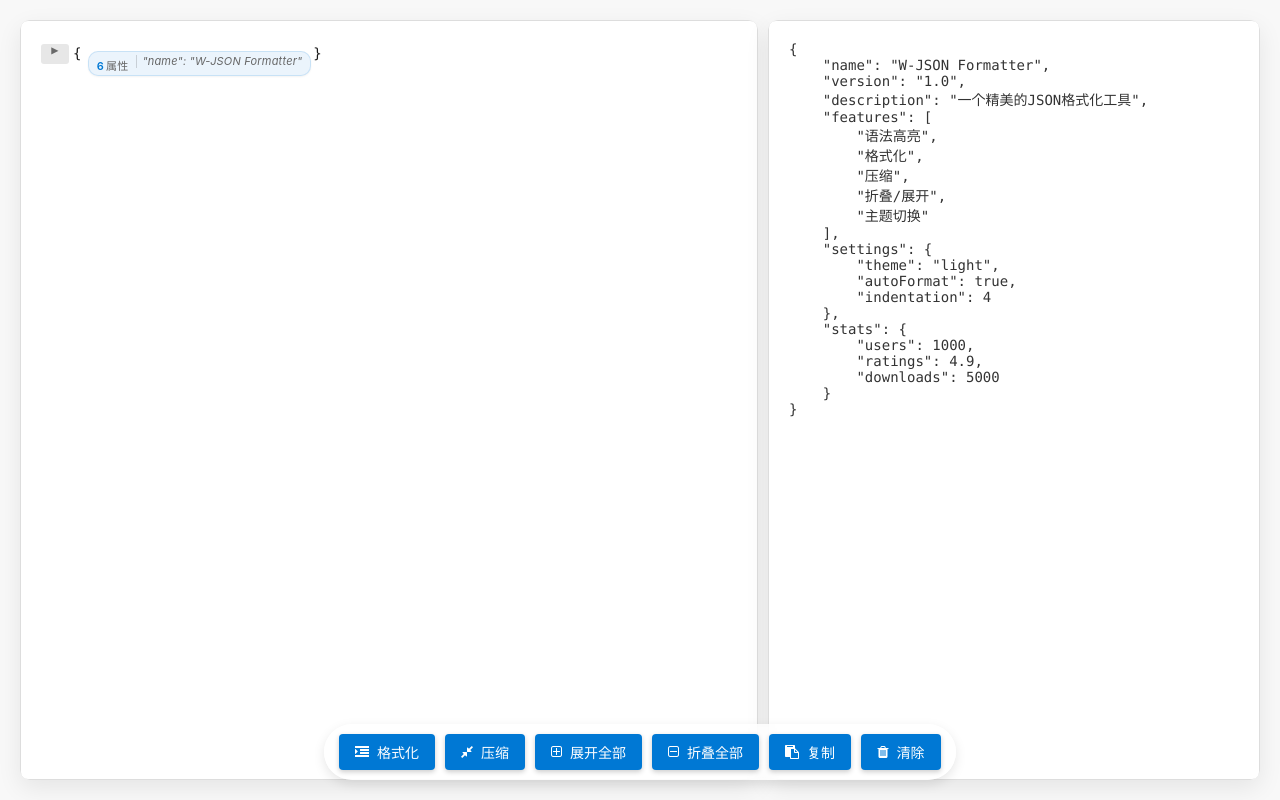
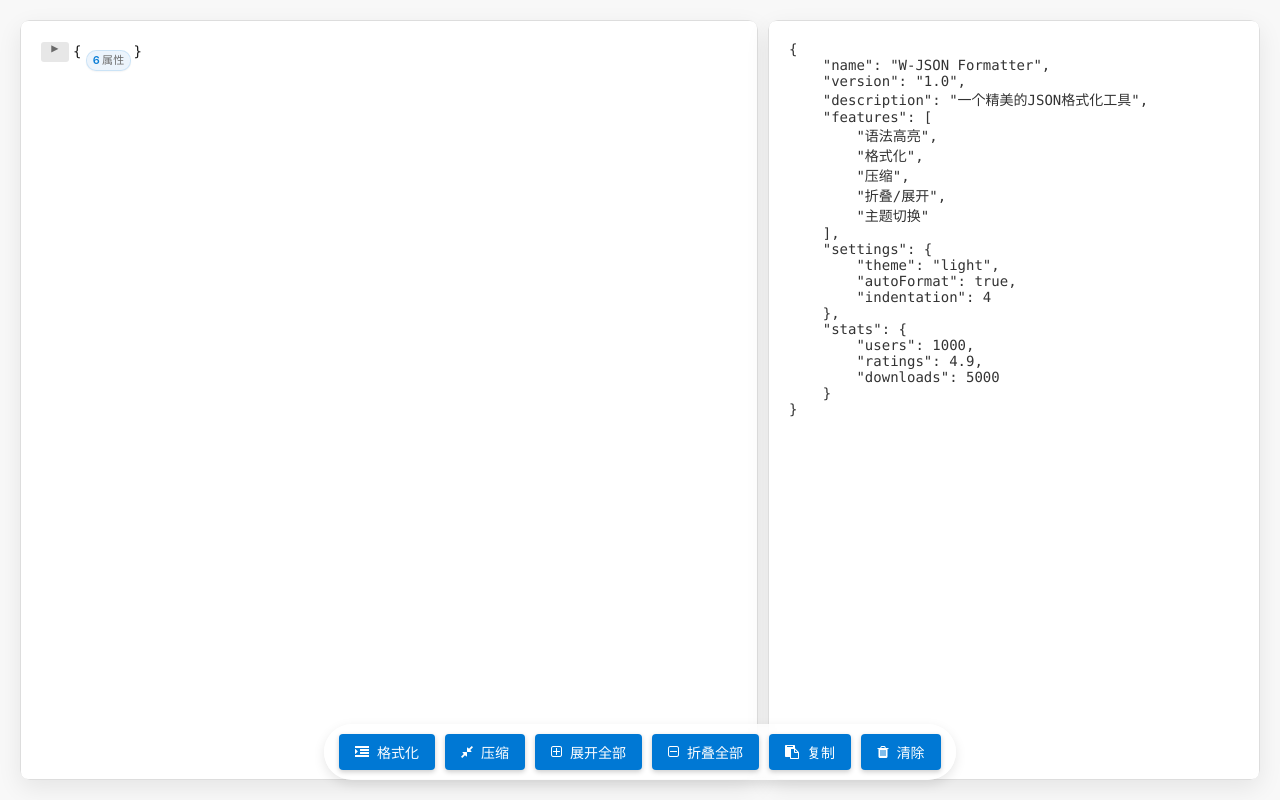
Before and after one commit to wilson-i/Json, a browser extension: page formatter.html in a window 1280 px wide. Both pictures are taken after a click on the button "折叠全部". Drawn offline with Linux system fonts and the light colour scheme.

Commit message:
简化简介显示，仅显示元素数量
1. 移除简介中的字段内容预览\n2. 优化简介位置和样式\n3. 统一选择器确保简介显示位置正确\n4. 调整简介内部元素样式和间距

```diff
--- a/formatter.js
+++ b/formatter.js
@@ -289,7 +289,6 @@ document.addEventListener('DOMContentLoaded', function() {
                 html += '<span class="summary-badge">' +
                     '<span class="badge-count">' + keys.length + '</span>' +
                     '<span class="badge-type">属性</span>' +
-                    (keyPreview ? '<span class="badge-preview">' + keyPreview + '</span>' : '') +
                 '</span>';
             }
 
--- a/styles.css
+++ b/styles.css
@@ -480,28 +480,30 @@ html[data-theme="light"] ::-webkit-scrollbar-thumb:hover {
     position: relative;
 }
 
-/* 优化简介样式，使其更加美观 */
+/* 调整简介在折叠状态下的位置和样式 */
 .summary-badge {
     display: none;
     margin-left: 4px;
-    margin-right: 4px;
+    margin-right: 0;
     font-size: 11px;
-    background-color: rgba(70, 70, 70, 0.15);
-    padding: 2px 8px;
-    border-radius: 12px;
+    background-color: rgba(70, 70, 70, 0.12);
+    padding: 2px 6px;
+    border-radius: 10px;
     opacity: 0.95;
     user-select: none;
     white-space: nowrap;
     max-width: 300px;
     overflow: hidden;
     text-overflow: ellipsis;
-    box-shadow: 0 1px 2px rgba(0, 0, 0, 0.1);
-    font-family: -apple-system, BlinkMacSystemFont, 'Segoe UI', Roboto, Oxygen, Ubuntu, Cantarell, sans-serif;
+    box-shadow: 0 1px 2px rgba(0, 0, 0, 0.08);
+    font-family: -apple-system, BlinkMacSystemFont, 'Segoe UI', Roboto, Ubuntu, sans-serif;
     font-weight: 400;
-    letter-spacing: 0.3px;
+    letter-spacing: 0.2px;
     border: 1px solid rgba(100, 100, 100, 0.1);
+    vertical-align: middle;
+    line-height: 1.3;
     position: relative;
-    vertical-align: middle;
+    top: -1px;
 }
 
 [data-theme="light"] .summary-badge {
@@ -510,38 +512,24 @@ html[data-theme="light"] ::-webkit-scrollbar-thumb:hover {
     border: 1px solid rgba(0, 0, 0, 0.08);
 }
 
-/* 调整简介在折叠状态下的样式 */
+/* 折叠状态下的简介样式选择器 */
 .collapsible.collapsed ~ .summary-badge,
-.json-node:has(.collapsible.collapsed) .summary-badge {
+.json-node:has(.collapsible.collapsed) .summary-badge,
+.collapsible.collapsed + .json-array + .summary-badge,
+.collapsible.collapsed + .json-object + .summary-badge,
+.collapsible.collapsed + span + .summary-badge {
     display: inline-flex;
     align-items: center;
-    background-color: rgba(var(--accent-color-rgb, 0, 120, 212), 0.15);
-    opacity: 1;
-    border-color: rgba(var(--accent-color-rgb, 0, 120, 212), 0.2);
-}
-
-[data-theme="light"] .collapsible.collapsed ~ .summary-badge,
-[data-theme="light"] .json-node:has(.collapsible.collapsed) .summary-badge {
     background-color: rgba(var(--accent-color-rgb, 0, 120, 212), 0.08);
     border-color: rgba(var(--accent-color-rgb, 0, 120, 212), 0.15);
 }
 
-/* 调整简介的显示动画效果 */
-.json-node .summary-badge {
-    opacity: 0.8;
-    transition: opacity 0.2s ease, background-color 0.2s ease;
-}
-
-.json-node:hover .summary-badge {
-    opacity: 1;
-}
-
-/* 折叠状态下确保summary-badge始终可见 */
-.collapsible.collapsed + .json-array + .summary-badge,
-.collapsible.collapsed + .json-object + .summary-badge,
-.json-node:has(.collapsible.collapsed) .summary-badge {
-    display: inline-block !important;
-    opacity: 1;
+[data-theme="light"] .collapsible.collapsed ~ .summary-badge,
+[data-theme="light"] .json-node:has(.collapsible.collapsed) .summary-badge,
+[data-theme="light"] .collapsible.collapsed + .json-array + .summary-badge,
+[data-theme="light"] .collapsible.collapsed + .json-object + .summary-badge {
+    background-color: rgba(var(--accent-color-rgb, 0, 120, 212), 0.08);
+    border-color: rgba(var(--accent-color-rgb, 0, 120, 212), 0.15);
 }
 
 /* 确保summary-badge不会被其他元素的pointer-events规则影响 */
@@ -549,38 +537,19 @@ html[data-theme="light"] ::-webkit-scrollbar-thumb:hover {
     pointer-events: none !important;
 }
 
-/* 改进折叠状态的视觉效果 */
-.collapsible.collapsed {
+/* 简介内部样式 */
+.badge-count {
+    font-weight: 600;
     color: var(--accent-color);
-    font-weight: bold;
 }
 
-/* 折叠状态下的括号样式增强 */
-.collapsible.collapsed ~ .json-array,
-.collapsible.collapsed ~ .json-object {
-    display: inline-flex;
-    align-items: center;
+.badge-type {
+    margin-left: 2px;
+    color: #999;
 }
 
-[data-theme="light"] .collapsible.collapsed ~ .json-array,
-[data-theme="light"] .collapsible.collapsed ~ .json-object {
-    background-color: rgba(0, 0, 0, 0.05);
-}
-
-/* 优化json-node结构，确保折叠时简介内容展示 */
-.json-node {
-    display: inline-flex;
-    align-items: center;
-    position: relative;
-    margin: 0;
-    padding: 0;
-    flex-wrap: nowrap;
-}
-
-/* 保证在折叠状态下简介内容清晰可见 */
-.collapsible.collapsed ~ .summary-badge {
-    font-weight: normal;
-    color: #777;
+[data-theme="light"] .badge-type {
+    color: #666;
 }
 
 /* 改进折叠状态的视觉效果 */
@@ -1070,12 +1039,11 @@ html[data-theme="light"] .collapsible.collapsed + .bracket-container:after {
 .badge-count {
     font-weight: 600;
     color: var(--accent-color);
-    margin-right: 2px;
 }
 
 .badge-type {
-    margin-right: 4px;
-    color: #aaa;
+    margin-left: 2px;
+    color: #999;
 }
 
 [data-theme="light"] .badge-type {
@@ -1143,11 +1111,11 @@ html[data-theme="light"] .collapsible.collapsed + .bracket-container:after {
 /* 调整简介在折叠状态下的位置和样式 */
 .summary-badge {
     display: none;
-    margin-left: 6px;
+    margin-left: 4px;
     margin-right: 0;
     font-size: 11px;
     background-color: rgba(70, 70, 70, 0.12);
-    padding: 1px 8px;
+    padding: 2px 6px;
     border-radius: 10px;
     opacity: 0.95;
     user-select: none;
@@ -1161,16 +1129,53 @@ html[data-theme="light"] .collapsible.collapsed + .bracket-container:after {
     letter-spacing: 0.2px;
     border: 1px solid rgba(100, 100, 100, 0.1);
     vertical-align: middle;
-    line-height: 1.5;
+    line-height: 1.3;
+    position: relative;
+    top: -1px;
 }
 
-/* 折叠状态下的简介样式 */
+[data-theme="light"] .summary-badge {
+    background-color: rgba(0, 0, 0, 0.04);
+    box-shadow: 0 1px 2px rgba(0, 0, 0, 0.05);
+    border: 1px solid rgba(0, 0, 0, 0.08);
+}
+
+/* 折叠状态下的简介样式选择器 */
 .collapsible.collapsed ~ .summary-badge,
 .json-node:has(.collapsible.collapsed) .summary-badge,
+.collapsible.collapsed + .json-array + .summary-badge,
+.collapsible.collapsed + .json-object + .summary-badge,
 .collapsible.collapsed + span + .summary-badge {
     display: inline-flex;
     align-items: center;
-    margin-left: 6px;
     background-color: rgba(var(--accent-color-rgb, 0, 120, 212), 0.08);
     border-color: rgba(var(--accent-color-rgb, 0, 120, 212), 0.15);
 }
+
+[data-theme="light"] .collapsible.collapsed ~ .summary-badge,
+[data-theme="light"] .json-node:has(.collapsible.collapsed) .summary-badge,
+[data-theme="light"] .collapsible.collapsed + .json-array + .summary-badge,
+[data-theme="light"] .collapsible.collapsed + .json-object + .summary-badge {
+    background-color: rgba(var(--accent-color-rgb, 0, 120, 212), 0.08);
+    border-color: rgba(var(--accent-color-rgb, 0, 120, 212), 0.15);
+}
+
+/* 确保summary-badge不会被其他元素的pointer-events规则影响 */
+.summary-badge {
+    pointer-events: none !important;
+}
+
+/* 简介内部样式 */
+.badge-count {
+    font-weight: 600;
+    color: var(--accent-color);
+}
+
+.badge-type {
+    margin-left: 2px;
+    color: #999;
+}
+
+[data-theme="light"] .badge-type {
+    color: #666;
+}
```
